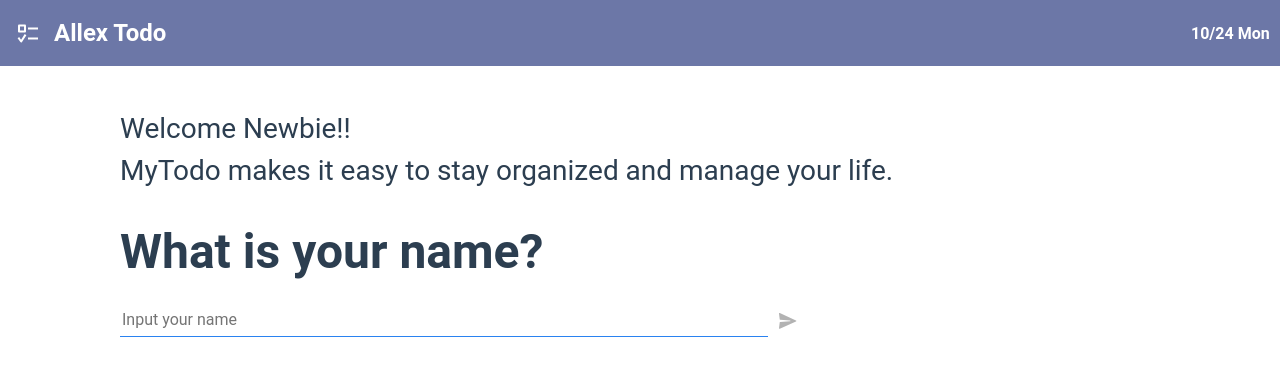
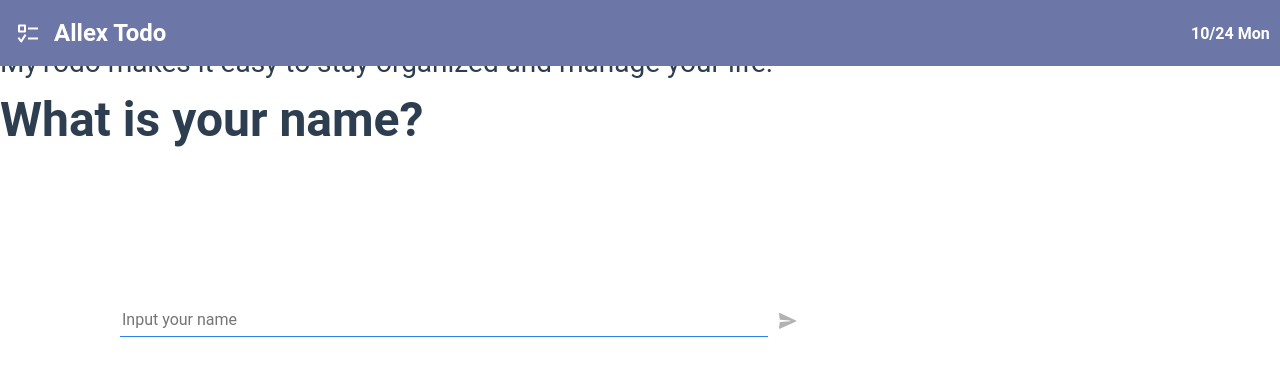
Before and after one commit to permesilo/a4-allex-front, a Vue app: page / in a window 1280 px wide. Shown: the top 376 px of the page. Built offline with nearby package versions, Linux system fonts and the light colour scheme.

Commit message:
del: absolute css 제거

```diff
--- a/src/components/GreetTitle.vue
+++ b/src/components/GreetTitle.vue
@@ -13,7 +13,7 @@ export default {
 
 <style scoped lang="scss">
 .greet{
-  position: absolute;
+  //position: absolute;
   width: 874px;
   height: 84px;
   left: 120px;
--- a/src/components/QuestionTitle.vue
+++ b/src/components/QuestionTitle.vue
@@ -11,16 +11,14 @@ export default {
 </script>
 
 <style scoped lang="scss">
-$font-family: 'Roboto';
-
 .question{
-  position: absolute;
+  //position: absolute;
   width: 524px;
   height: 72px;
   left: 120px;
   top: 216px;
 
-  font-family: $font-family;
+  font-family: 'Roboto';
   font-style: normal;
   font-weight: 700;
   font-size: 48px;
```
